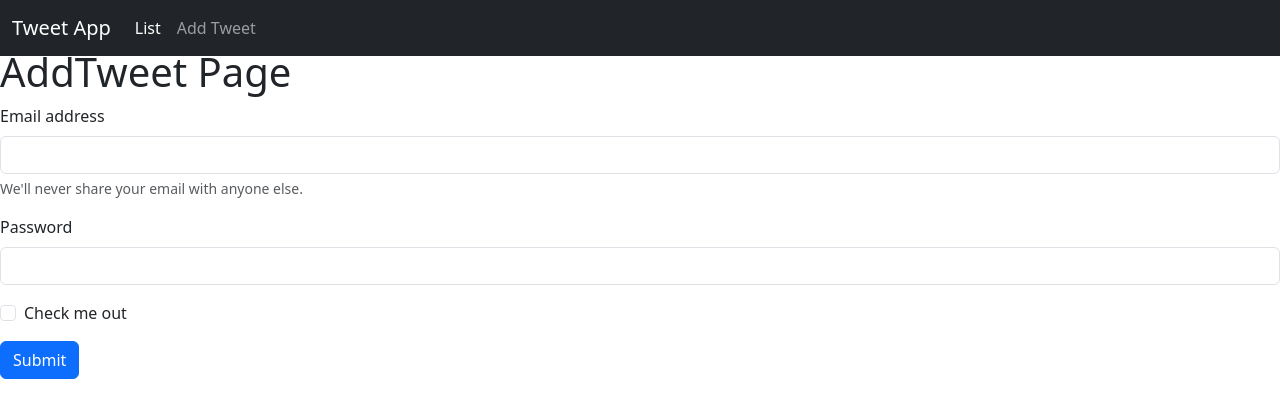
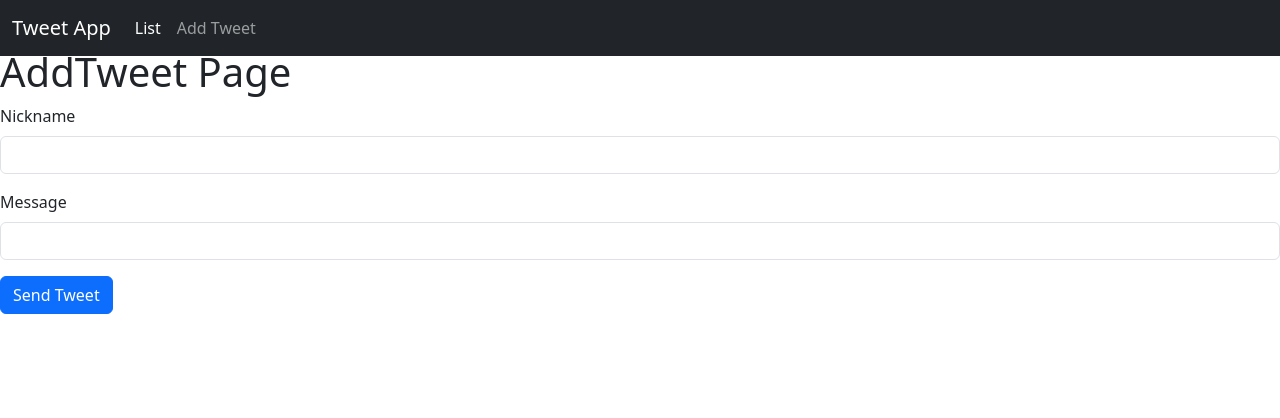
Before and after one commit to emirhankandemir95/tweet_app, a Django app: page /tweetapp/addtweet/ in a window 1280 px wide. Shown: the top 418 px of the page. Run offline with Django 5.2, Linux system fonts and the light colour scheme.

Commit message:
update tweet_app

```diff
--- a/djangotweet/tweet_app/templates/tweet_app/addtweet.html
+++ b/djangotweet/tweet_app/templates/tweet_app/addtweet.html
@@ -3,21 +3,17 @@
 {% block content %}
 <br><br>
 <h1>AddTweet Page</h1>
-<form>
+<form action="" method="POST">
+  {% csrf_token %}
   <div class="mb-3">
-    <label for="exampleInputEmail1" class="form-label">Email address</label>
-    <input type="email" class="form-control" id="exampleInputEmail1" aria-describedby="emailHelp">
-    <div id="emailHelp" class="form-text">We'll never share your email with anyone else.</div>
+    <label for="nickname" class="form-label">Nickname</label>
+    <input type="text" class="form-control" id="nickname" name="nickname">
   </div>
   <div class="mb-3">
-    <label for="exampleInputPassword1" class="form-label">Password</label>
-    <input type="password" class="form-control" id="exampleInputPassword1">
+    <label for="message" class="form-label">Message</label>
+    <input type="text" class="form-control" id="message" name="message">
   </div>
-  <div class="mb-3 form-check">
-    <input type="checkbox" class="form-check-input" id="exampleCheck1">
-    <label class="form-check-label" for="exampleCheck1">Check me out</label>
-  </div>
-  <button type="submit" class="btn btn-primary">Submit</button>
+  <button type="submit" class="btn btn-primary">Send Tweet</button>
 </form>
 
 {% endblock %}
--- a/djangotweet/tweet_app/views.py
+++ b/djangotweet/tweet_app/views.py
@@ -8,4 +8,7 @@ def listtweet(request):
     return render(request,"tweet_app/listtweet.html",context=tweet_context)
 
 def addtweet(request):
+    if request.POST:
+        print(request.POST["nickname"])
+        print(request.POST["message"])
     return render(request,"tweet_app/addtweet.html")
```
